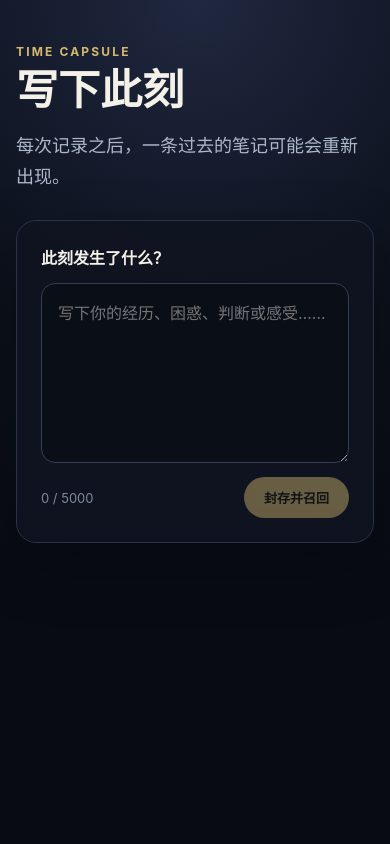
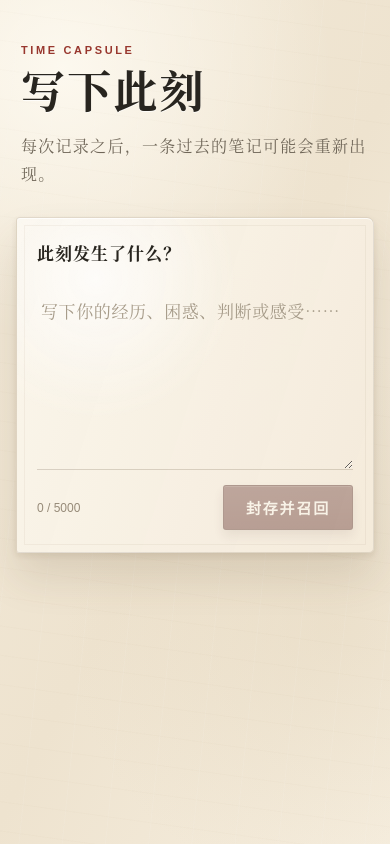
Before and after one commit to Sigejiao/timeCapsule, a Next.js app: page / in a window 390 px wide. Built offline with nearby package versions, Linux system fonts and the light colour scheme.

Commit message:
style: update global styles for light theme and enhance component aesthetics

```diff
--- a/app/globals.css
+++ b/app/globals.css
@@ -1,28 +1,78 @@
 :root {
-  color-scheme: dark;
+  color-scheme: light;
   font-family:
-    Inter,
-    "PingFang SC",
-    "Microsoft YaHei",
-    sans-serif;
-  background: #080b12;
-  color: #f4f1e8;
+    "Songti SC",
+    "STSong",
+    "Noto Serif CJK SC",
+    "Source Han Serif SC",
+    serif;
+  background: #eee5d3;
+  color: #28251f;
+  --paper: #f8f1e4;
+  --paper-deep: #eee2cc;
+  --ink: #28251f;
+  --ink-soft: #6f6658;
+  --line: rgba(105, 89, 66, 0.22);
+  --cinnabar: #98372e;
+  --cinnabar-deep: #75271f;
 }
 
 * {
   box-sizing: border-box;
 }
 
+html {
+  min-height: 100%;
+  background: #eee5d3;
+}
+
 body {
+  position: relative;
+  isolation: isolate;
   margin: 0;
   min-height: 100vh;
+  overflow-x: hidden;
   background:
     radial-gradient(
-      circle at top,
-      #202840 0,
-      #0c111c 38%,
-      #080b12 72%
+      circle at 16% 8%,
+      rgba(255, 252, 244, 0.82),
+      transparent 32%
+    ),
+    radial-gradient(
+      circle at 86% 74%,
+      rgba(221, 205, 176, 0.34),
+      transparent 38%
+    ),
+    linear-gradient(
+      118deg,
+      #f3ead9 0%,
+      #eee3cf 52%,
+      #f6eedf 100%
     );
+  color: var(--ink);
+}
+
+/* 纯 CSS 纸张纤维纹理 */
+body::before {
+  position: fixed;
+  z-index: -1;
+  inset: 0;
+  background-image:
+    repeating-linear-gradient(
+      8deg,
+      transparent 0 12px,
+      rgba(113, 91, 58, 0.022) 13px,
+      transparent 14px 29px
+    ),
+    repeating-linear-gradient(
+      96deg,
+      transparent 0 20px,
+      rgba(255, 255, 255, 0.12) 21px,
+      transparent 22px 43px
+    );
+  content: "";
+  opacity: 0.72;
+  pointer-events: none;
 }
 
 button,
@@ -33,7 +83,7 @@ textarea {
 .pageShell {
   width: min(920px, 100%);
   margin: 0 auto;
-  padding: 72px 24px;
+  padding: 72px 24px 88px;
 }
 
 .capsule {
@@ -43,97 +93,190 @@ textarea {
 
 .hero {
   max-width: 680px;
+  padding-left: 5px;
 }
 
 .eyebrow,
 .cardLabel {
   margin: 0 0 10px;
-  color: #d6b96f;
-  font-size: 12px;
-  font-weight: 700;
-  letter-spacing: 0.18em;
+  color: var(--cinnabar);
+  font-family:
+    "PingFang SC",
+    "Microsoft YaHei",
+    sans-serif;
+  font-size: 11px;
+  font-weight: 650;
+  letter-spacing: 0.24em;
 }
 
 .hero h1 {
   margin: 0;
-  font-size: clamp(42px, 8vw, 76px);
-  line-height: 1;
+  font-size: clamp(44px, 8vw, 74px);
+  font-weight: 600;
+  letter-spacing: 0.08em;
+  line-height: 1.08;
+  text-shadow: 0 1px 0 rgba(255, 255, 255, 0.72);
 }
 
 .subtitle {
-  margin: 20px 0 0;
-  color: #aeb7ca;
+  margin: 18px 0 0;
+  color: var(--ink-soft);
   font-size: 18px;
-  line-height: 1.7;
+  letter-spacing: 0.08em;
+  line-height: 1.8;
 }
 
 .noteForm,
 .resultCard,
 .recallCard {
-  border: 1px solid #293249;
-  border-radius: 20px;
-  background: rgba(15, 20, 32, 0.88);
-  box-shadow: 0 22px 60px rgba(0, 0, 0, 0.28);
+  position: relative;
+  border: 1px solid rgba(116, 96, 67, 0.18);
+  border-radius: 4px 7px 5px 3px;
+  background:
+    radial-gradient(
+      circle at 22% 18%,
+      rgba(255, 255, 255, 0.72),
+      transparent 36%
+    ),
+    linear-gradient(
+      108deg,
+      rgba(250, 245, 235, 0.98),
+      rgba(244, 235, 219, 0.96)
+    );
+  box-shadow:
+    0 24px 42px rgba(91, 70, 43, 0.14),
+    0 3px 7px rgba(91, 70, 43, 0.11),
+    inset 0 1px 0 rgba(255, 255, 255, 0.75);
+}
+
+.noteForm::after,
+.resultCard::after,
+.recallCard::after {
+  position: absolute;
+  z-index: 0;
+  inset: 7px;
+  border: 1px solid rgba(126, 106, 77, 0.07);
+  content: "";
+  pointer-events: none;
+}
+
+.noteForm > *,
+.resultCard > *,
+.recallCard > * {
+  position: relative;
+  z-index: 1;
 }
 
 .noteForm {
   display: grid;
-  gap: 14px;
-  padding: 24px;
+  gap: 15px;
+  padding: 29px 30px 26px;
 }
 
 .noteForm label {
-  font-weight: 650;
+  font-size: 17px;
+  font-weight: 600;
+  letter-spacing: 0.06em;
 }
 
 .noteForm textarea {
   width: 100%;
-  min-height: 180px;
+  min-height: 190px;
   resize: vertical;
-  border: 1px solid #323d56;
-  border-radius: 14px;
-  padding: 16px;
+  border: 0;
+  border-bottom: 1px solid var(--line);
+  border-radius: 0;
+  padding: 15px 4px;
   outline: none;
-  background: #0a0e17;
-  color: #f4f1e8;
-  line-height: 1.7;
+  background: transparent;
+  color: var(--ink);
+  caret-color: var(--cinnabar);
+  font-size: 17px;
+  letter-spacing: 0.035em;
+  line-height: 1.9;
+}
+
+.noteForm textarea::placeholder {
+  color: #a69b89;
 }
 
 .noteForm textarea:focus {
-  border-color: #d6b96f;
-  box-shadow: 0 0 0 3px rgba(214, 185, 111, 0.12);
+  border-bottom-color: rgba(152, 55, 46, 0.68);
+  box-shadow: 0 2px 0 rgba(152, 55, 46, 0.08);
 }
 
 .formFooter {
   display: flex;
   align-items: center;
   justify-content: space-between;
-  color: #7f899e;
-  font-size: 13px;
+  color: #978b79;
+  font-family:
+    "PingFang SC",
+    "Microsoft YaHei",
+    sans-serif;
+  font-size: 12px;
 }
 
 .formFooter button {
-  border: 0;
-  border-radius: 999px;
-  padding: 11px 20px;
-  background: #d6b96f;
-  color: #17130a;
+  border: 1px solid rgba(105, 31, 24, 0.58);
+  border-radius: 3px;
+  padding: 11px 22px;
+  background:
+    linear-gradient(
+      180deg,
+      rgba(255, 255, 255, 0.08),
+      transparent
+    ),
+    var(--cinnabar);
+  box-shadow:
+    0 6px 12px rgba(94, 38, 30, 0.19),
+    inset 0 1px 0 rgba(255, 255, 255, 0.16);
+  color: #fff8eb;
   cursor: pointer;
-  font-weight: 750;
+  font-family:
+    "Songti SC",
+    "STSong",
+    serif;
+  font-size: 15px;
+  font-weight: 600;
+  letter-spacing: 0.12em;
+  transition:
+    background-color 160ms ease,
+    box-shadow 160ms ease,
+    transform 160ms ease;
+}
+
+.formFooter button:hover:not(:disabled) {
+  background-color: var(--cinnabar-deep);
+  box-shadow:
+    0 8px 16px rgba(94, 38, 30, 0.23),
+    inset 0 1px 0 rgba(255, 255, 255, 0.14);
+  transform: translateY(-1px);
+}
+
+.formFooter button:focus-visible {
+  outline: 2px solid rgba(152, 55, 46, 0.42);
+  outline-offset: 3px;
+}
+
+.formFooter button:active:not(:disabled) {
+  box-shadow: 0 2px 5px rgba(94, 38, 30, 0.2);
+  transform: translateY(1px);
 }
 
 .formFooter button:disabled {
   cursor: not-allowed;
-  opacity: 0.45;
+  filter: saturate(0.48);
+  opacity: 0.46;
 }
 
 .errorMessage {
   margin: 0;
-  border: 1px solid #743c48;
-  border-radius: 12px;
+  border: 1px solid rgba(143, 53, 43, 0.32);
+  border-radius: 3px;
   padding: 14px 16px;
-  background: #321820;
-  color: #ffc4cd;
+  background: rgba(151, 55, 45, 0.09);
+  color: #7e2b25;
 }
 
 .resultArea {
@@ -143,39 +286,43 @@ textarea {
 
 .resultCard,
 .recallCard {
-  padding: 26px;
+  padding: 30px;
 }
 
 .resultCard h2 {
   margin: 0 0 24px;
   font-size: 24px;
-  line-height: 1.45;
+  font-weight: 600;
+  letter-spacing: 0.035em;
+  line-height: 1.55;
 }
 
 .patternGrid {
   display: grid;
-  grid-template-columns:
-    repeat(3, minmax(0, 1fr));
+  grid-template-columns: repeat(3, minmax(0, 1fr));
   gap: 14px;
   margin: 0;
 }
 
 .patternGrid div {
-  border-radius: 12px;
-  padding: 15px;
-  background: #0a0e17;
+  border: 1px solid rgba(116, 96, 67, 0.14);
+  border-radius: 2px;
+  padding: 16px;
+  background: rgba(239, 228, 208, 0.46);
 }
 
 .patternGrid dt {
   margin-bottom: 8px;
-  color: #d6b96f;
+  color: var(--cinnabar);
   font-size: 13px;
+  font-weight: 600;
+  letter-spacing: 0.08em;
 }
 
 .patternGrid dd {
   margin: 0;
-  color: #c8cfdd;
-  line-height: 1.65;
+  color: #5f574b;
+  line-height: 1.72;
 }
 
 .keywords {
@@ -186,49 +333,73 @@ textarea {
 }
 
 .keywords span {
-  border: 1px solid #3b465d;
+  border: 1px solid rgba(118, 96, 67, 0.28);
   border-radius: 999px;
-  padding: 6px 11px;
-  color: #b8c1d2;
+  padding: 6px 12px;
+  background: rgba(255, 252, 245, 0.38);
+  color: #6a6052;
   font-size: 13px;
 }
 
 .recallCard {
-  border-color: #6e5b2e;
+  border-color: rgba(138, 91, 55, 0.26);
   background:
+    radial-gradient(
+      circle at 78% 22%,
+      rgba(255, 255, 255, 0.6),
+      transparent 34%
+    ),
     linear-gradient(
       145deg,
-      rgba(56, 46, 24, 0.84),
-      rgba(18, 22, 32, 0.94)
+      rgba(239, 224, 197, 0.98),
+      rgba(249, 241, 226, 0.98)
     );
 }
 
 .recallCard blockquote {
-  margin: 12px 0 24px;
-  color: #f4ead1;
+  margin: 14px 0 26px;
+  color: #383129;
   font-size: 21px;
-  line-height: 1.75;
+  letter-spacing: 0.035em;
+  line-height: 1.85;
 }
 
 .recallCard footer {
   display: flex;
   justify-content: space-between;
-  color: #aeb7ca;
+  border-top: 1px solid var(--line);
+  padding-top: 14px;
+  color: #837665;
   font-size: 13px;
 }
 
 .emptyRecall {
   margin: 0;
-  border: 1px dashed #39445b;
-  border-radius: 16px;
+  border: 1px dashed rgba(119, 99, 71, 0.42);
+  border-radius: 3px;
   padding: 22px;
-  color: #939db1;
+  background: rgba(248, 241, 227, 0.42);
+  color: #887d6c;
   text-align: center;
 }
 
 @media (max-width: 680px) {
   .pageShell {
-    padding: 44px 16px;
+    padding: 44px 16px 60px;
+  }
+
+  .hero h1 {
+    letter-spacing: 0.05em;
+  }
+
+  .subtitle {
+    font-size: 16px;
+  }
+
+  .noteForm,
+  .resultCard,
+  .recallCard {
+    padding: 22px 20px;
   }
 
   .patternGrid {
@@ -241,3 +412,9 @@ textarea {
     gap: 8px;
   }
 }
+
+@media (prefers-reduced-motion: reduce) {
+  .formFooter button {
+    transition: none;
+  }
+}
```
